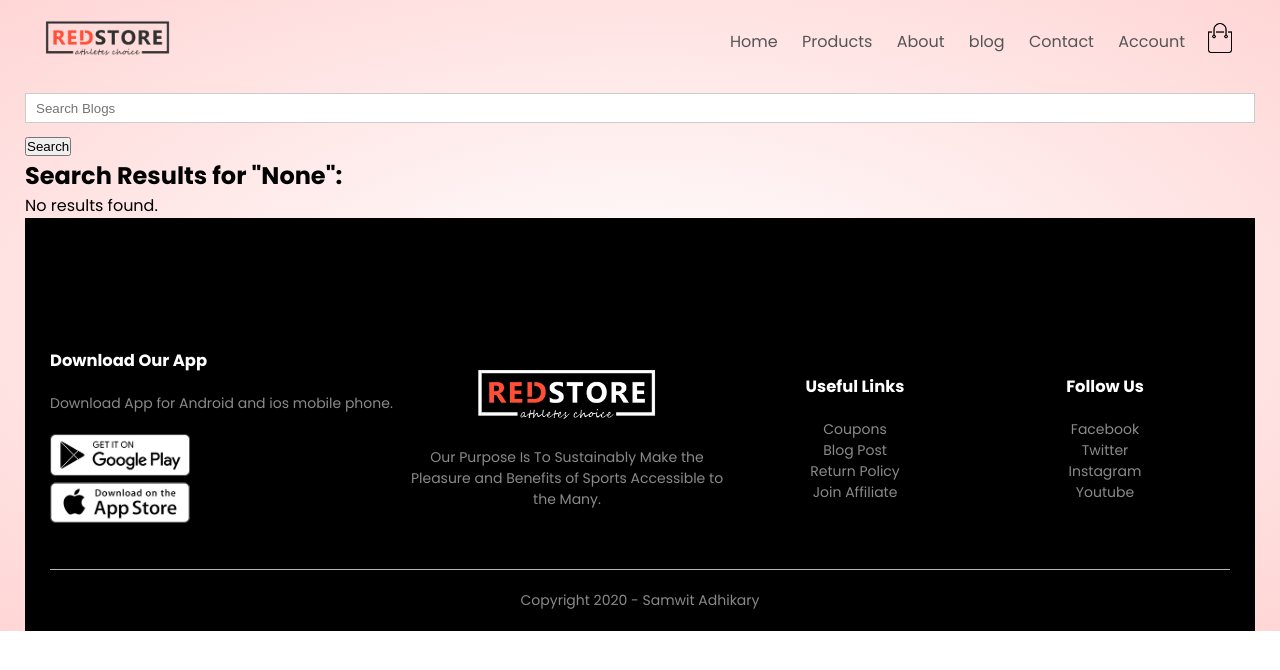
After one commit to bigbanana80/Septo-PC, a Django app: page /search_blog in a window 1280 px wide. The commit adds this page. Shown: the top 670 px of the page. Run offline with Django 5.2, Linux system fonts and the light colour scheme; some libraries are stand-ins or nearby versions.

Commit message:
search bar now works

```diff
--- a/home/urls.py
+++ b/home/urls.py
@@ -35,4 +35,5 @@ urlpatterns = [
     path('password-reset-complete/',PasswordResetCompleteView.as_view(template_name='accounts/password_reset_complete.html'),name='password_reset_complete'),
     path('robots.txt', views.robots_txt, name='robots_txt'),
     path('sitemap.xml', sitemap, {'sitemaps': sitemaps}, name='django.contrib.sitemaps.views.sitemap'),
+    path('search_blog',views.search_blog, name="search_blog"),
 ]
--- a/home/views.py
+++ b/home/views.py
@@ -247,3 +247,10 @@ def robots_txt(request):
         "Allow: /",
     ]
     return HttpResponse("\n".join(lines), content_type="text/plain")
+
+def search_blog(request):
+    query = request.GET.get('search')  # Get the search query from the URL
+    results = []
+    if query:
+        results = models.blog.objects.filter(title__icontains=query)  # Search in the title
+    return render(request, 'home/search_results.html', {'results': results, 'query': query})
--- a/templates/home/blog.html
+++ b/templates/home/blog.html
@@ -1,14 +1,11 @@
 {% extends "home/base.html" %} {% load static %} {% block content %}
 <link rel="stylesheet" href={% static "css/blog.css" %}>
-<!--TODO Apply SEO stuff to all of your html files-->
-<!--TODO Apply Security stuff -->
-<!--TODO Compress your images -->
 <div class="row">
     <span class="col-1">
         <p></p>
     </span>
     <span class="col-1">
-        <form  method="GET" action="" >
+        <form  method="GET" action={% url "search_blog" %} >
           <input  type="search" name="search" placeholder="Search Blogs">
           <button  type="submit"> Search </button>
        </form>
--- /dev/null
+++ b/templates/home/search_results.html
@@ -0,0 +1,15 @@
+{% extends "home/base.html" %} {% load static %} {% block content %}
+<form  method="GET" action={% url "search_blog" %} >
+    <input  type="search" name="search" placeholder="Search Blogs">
+    <button  type="submit"> Search </button>
+</form>
+
+<h2>Search Results for "{{ query }}":</h2>
+<ul>
+    {% for blog in results %}
+        <li><a href="{{ blog.get_absolute_url }}" style="color: blue;">{{ blog.title }}</a></li>
+    {% empty %}
+        <li>No results found.</li>
+    {% endfor %}
+</ul>
+{% endblock content %}
```
Also changed, not shown: db.sqlite3.
